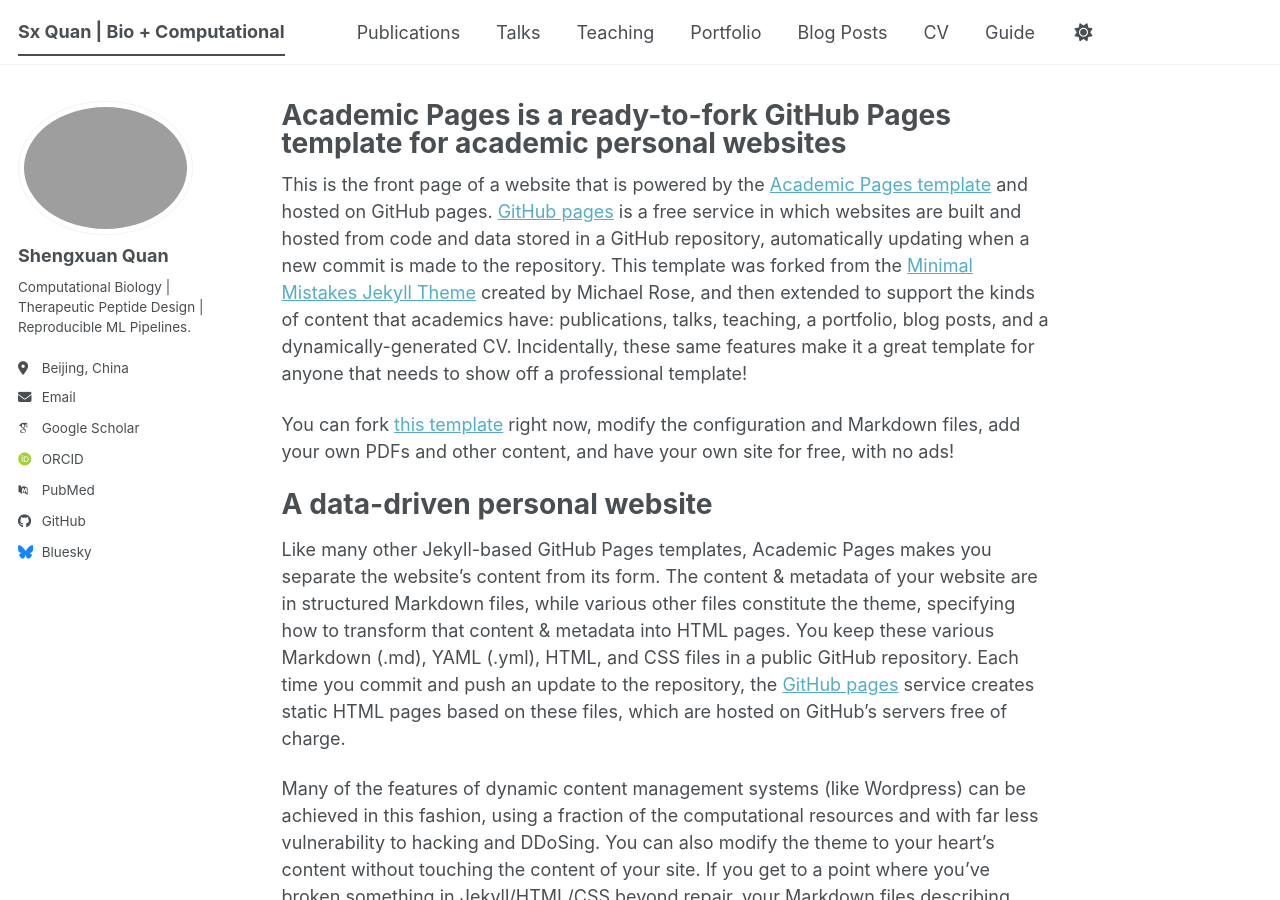
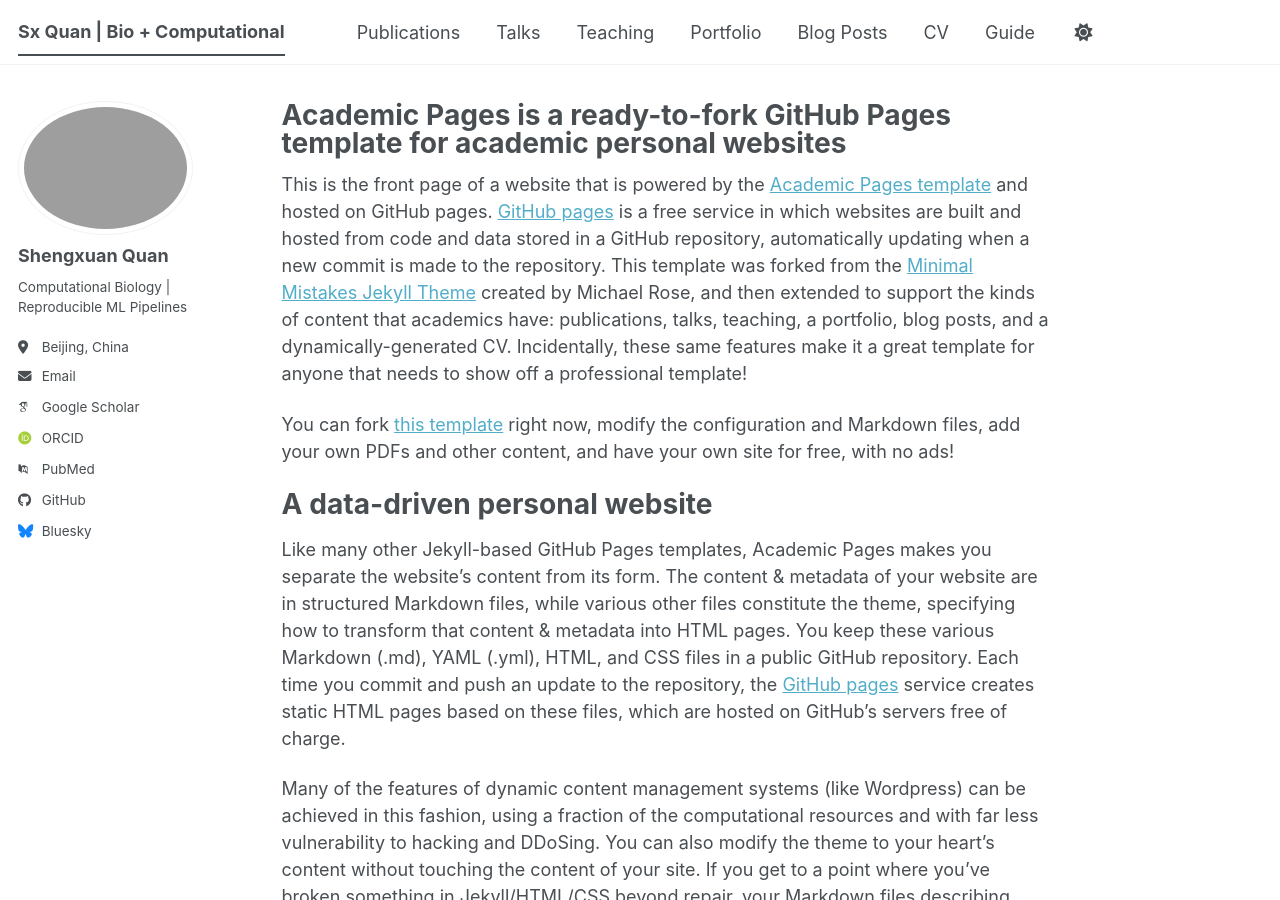
Before and after one commit to ShengxuanQUAN/ShengxuanQUAN.github.io, a Jekyll site: the page built from _pages/about.md, in a window 1280 px wide and 900 px high. Built offline with Jekyll 4.4.1, drawn with Linux system fonts in a browser that asks for light colours; some web fonts are replaced; a script bundle is joined from its source files by our own code; library files that are not in the unit come from our copies.

Commit message:
Update author bio in _config.yml

```diff
--- a/_config.yml
+++ b/_config.yml
@@ -25,7 +25,7 @@
 #               Additional customization can be done by editing /_includes/author-profile.html
 author:
   name: "Shengxuan Quan"
-  bio: "Computational Biology | Therapeutic Peptide Design | Reproducible ML Pipelines."
+  bio: "Computational Biology | Reproducible ML Pipelines"
   location: "Beijing, China"
   email: "quanwithhydrophilic@gmail.com"
   avatar: "/images/profile.jpg"
```
